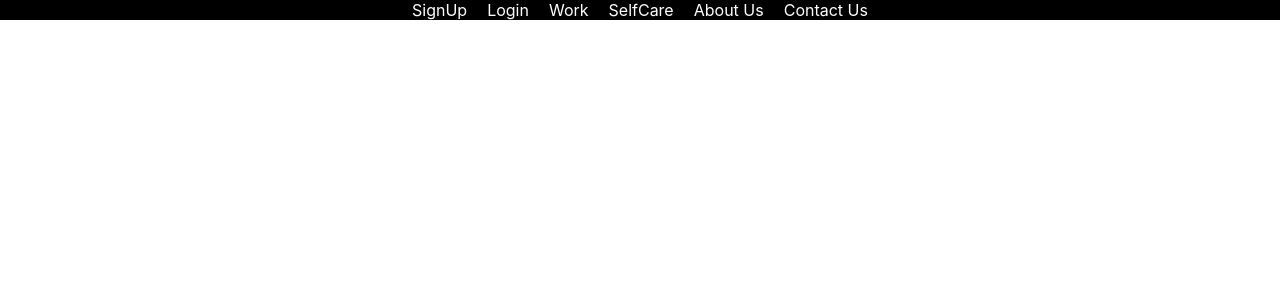
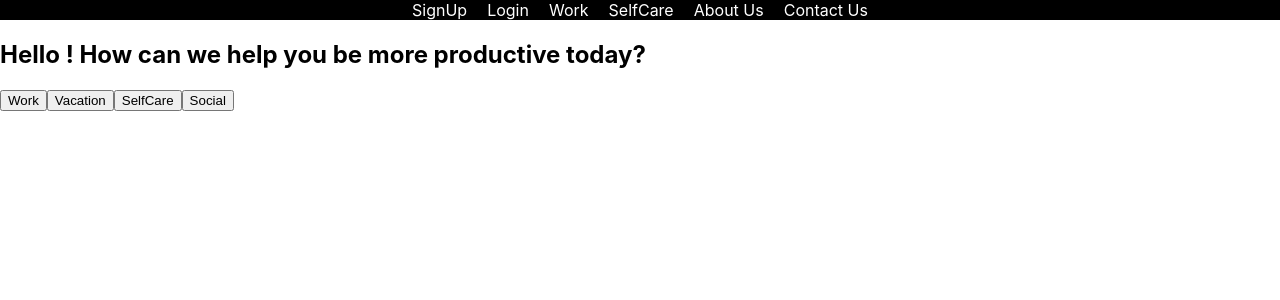
Before and after one commit to TimothyDanfield/Agenda-X-Productivity, a React (Create React App) app: page / in a window 1280 px wide. Shown: the top 300 px of the page. Built offline with nearby package versions, Linux system fonts and the light colour scheme.

Commit message:
WelcomePage loads when you first visit now

```diff
--- a/src/App.js
+++ b/src/App.js
@@ -16,10 +16,10 @@
     <div>
     <NavBar />
     <Routes>
+      <Route exact path="/" element={<WelcomePage />} />
       <Route exact path="/login" element={<LoginPage />} />
       <Route exact path="/signup" element={<SignUp />} />
       <Route exact path="/task" element={<Task />} />
-      <Route exact path="/welcome" element={<WelcomePage />} />
       <Route exact path="/aboutus" element={<AboutUs />} />
       <Route exact path="/contact" element={<ContactUs />} />
       <Route exact path="/selfcare" element={<SelfCare />} />
```
